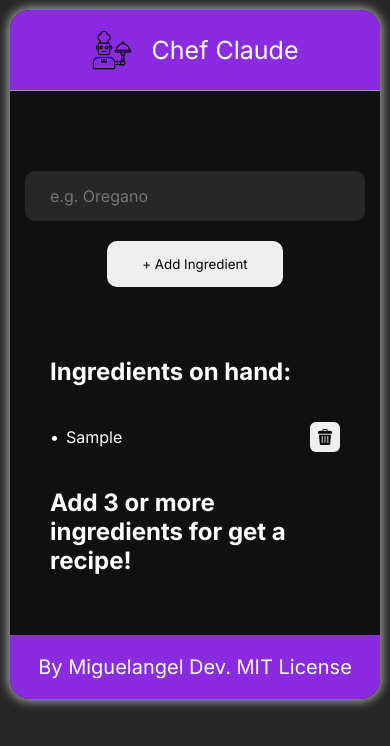
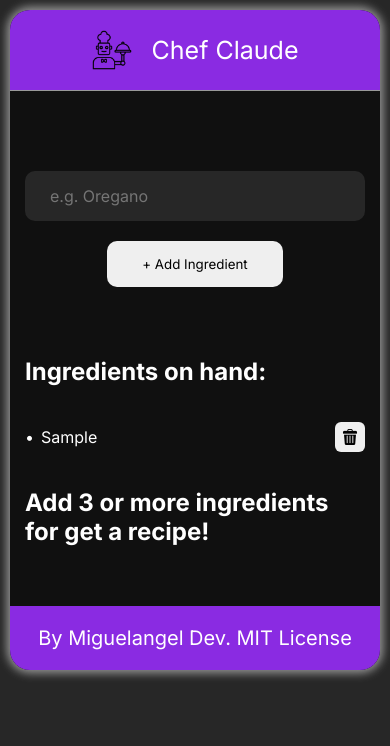
Before and after one commit to Jeiner333/Claude-Chef, a React (Vite) app: page / in a window 390 px wide. Both pictures are taken after typing "Sample" into the empty fields and a click on the button "+ Add Ingredient". Shown: the top 746 px of the page. Built offline with nearby package versions, Linux system fonts and the light colour scheme; no server answers.

Commit message:
Delete ingredient bug fixed, and padding in smartphone are reduces

```diff
--- a/src/componets/Ingredient.jsx
+++ b/src/componets/Ingredient.jsx
@@ -1,8 +1,8 @@
 import trash_icon from '/public/assets/trash-can.png'
 
-export default function Ingredient({ ingredient, key, deleteIngredient }) {
+export default function Ingredient({ ingredient, index, deleteIngredient }) {
     return (
-        <li className="ingredient" key={key}>
+        <li className="ingredient" key={index}>
             {ingredient}
             <button
                 onClick={() => deleteIngredient(index)}
--- a/src/componets/IngredientList.jsx
+++ b/src/componets/IngredientList.jsx
@@ -14,6 +14,7 @@ export default function Ingredients({
                 <Ingredient
                     ingredient={item}
                     key={index}
+                    index={index}
                     deleteIngredient={deleteIngredient}
                 />
             );
--- a/src/styles/index.css
+++ b/src/styles/index.css
@@ -97,6 +97,7 @@ nav > span:hover {
 
 .form-text {
     all: unset;
+    box-sizing: border-box;
     background-color: #272727;
     padding: 10px 20px;
     border-radius: 10px;
@@ -241,7 +242,7 @@ nav > span:hover {
     }
 
     .app-main {
-        padding: 0 40px;
+        padding: 0 15px;
         padding-top: 80px;
         padding-bottom: 40px;
     }
```
